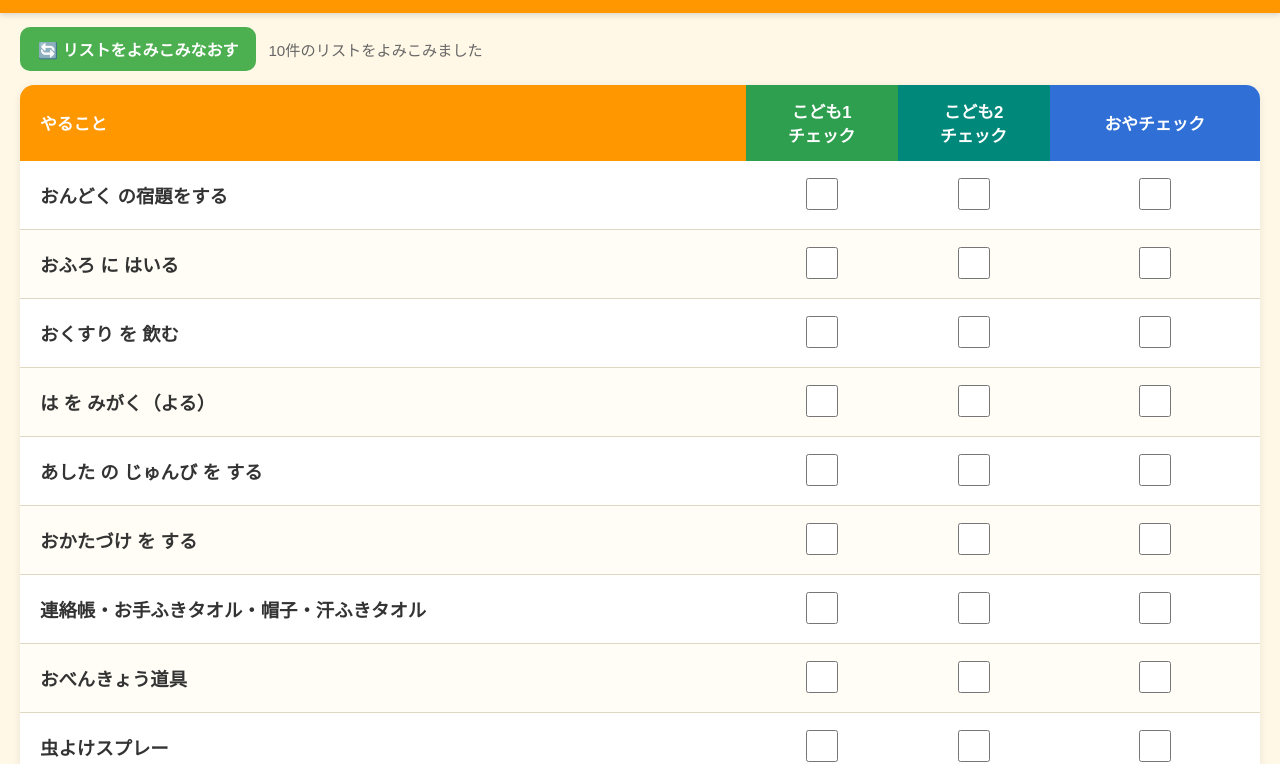
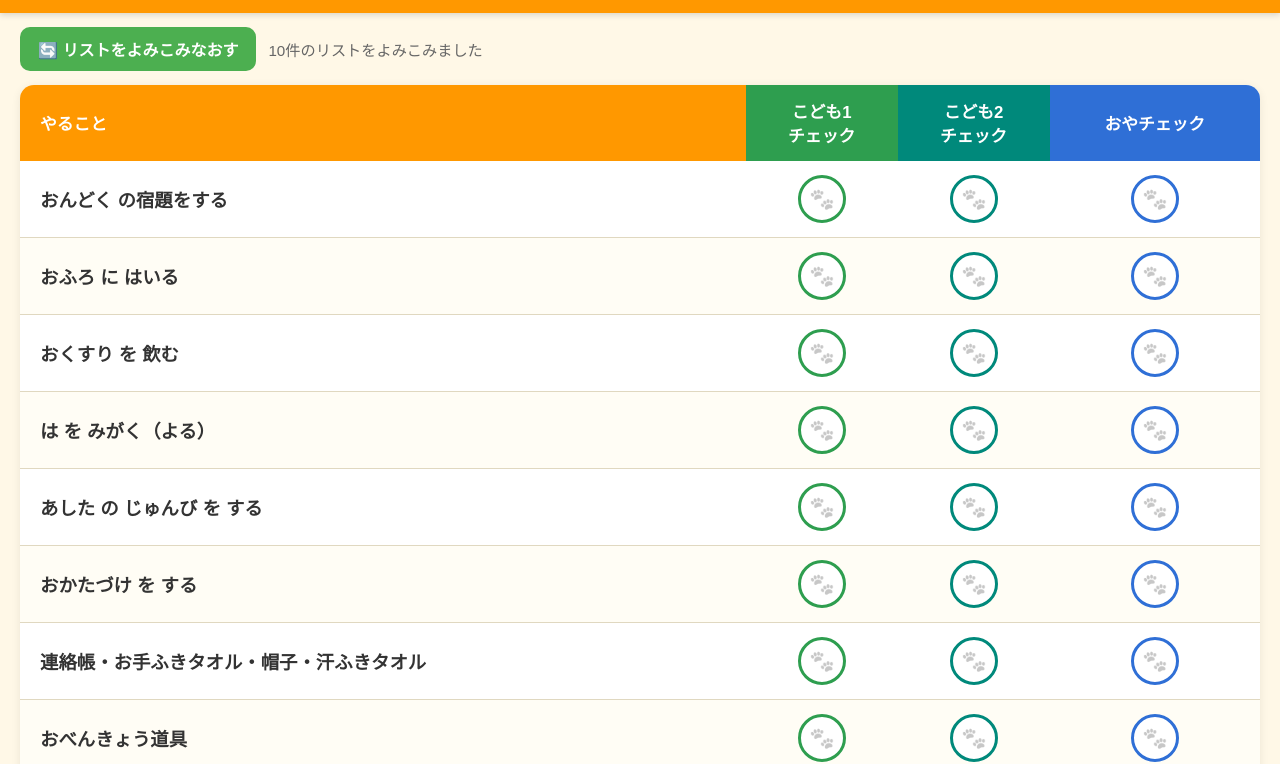
Before and after one commit to amanorox/familytodo, a plain HTML site: page index.html in a window 1280 px wide. Shown: the part 59-823 px from the top of the page. Drawn offline with Linux system fonts and the light colour scheme.

Commit message:
feat: Implement cat-stamp styled checkboxes with interactive animations

```diff
--- a/app.js
+++ b/app.js
@@ -132,29 +132,41 @@ function renderTable(tasks, state) {
     taskTd.className = "task-cell";
     taskTd.textContent = task;
 
+    // 猫スタンプ風チェックボックスを1個作る（見た目用の label + span を追加）
+    function createCatStampCheck(checkboxClass, stampClass) {
+      const label = document.createElement("label");
+      label.className = `cat-stamp ${stampClass}`;
+      const input = document.createElement("input");
+      input.type = "checkbox";
+      input.className = checkboxClass;
+      const mark = document.createElement("span");
+      mark.className = "stamp-mark";
+      mark.setAttribute("aria-hidden", "true");
+      label.appendChild(input);
+      label.appendChild(mark);
+      return { label, input };
+    }
+
     const child1Td = document.createElement("td");
     child1Td.className = "col-check";
-    const child1Check = document.createElement("input");
-    child1Check.type = "checkbox";
-    child1Check.className = "child-check child1-check";
+    const child1Stamp = createCatStampCheck("child-check child1-check", "cat-stamp-child1");
+    const child1Check = child1Stamp.input;
     child1Check.checked = !!entry.child1;
-    child1Td.appendChild(child1Check);
+    child1Td.appendChild(child1Stamp.label);
 
     const child2Td = document.createElement("td");
     child2Td.className = "col-check";
-    const child2Check = document.createElement("input");
-    child2Check.type = "checkbox";
-    child2Check.className = "child-check child2-check";
+    const child2Stamp = createCatStampCheck("child-check child2-check", "cat-stamp-child2");
+    const child2Check = child2Stamp.input;
     child2Check.checked = !!entry.child2;
-    child2Td.appendChild(child2Check);
+    child2Td.appendChild(child2Stamp.label);
 
     const parentTd = document.createElement("td");
     parentTd.className = "col-check";
-    const parentCheck = document.createElement("input");
-    parentCheck.type = "checkbox";
-    parentCheck.className = "parent-check";
+    const parentStamp = createCatStampCheck("parent-check", "cat-stamp-parent");
+    const parentCheck = parentStamp.input;
     parentCheck.checked = !!entry.parent;
-    parentTd.appendChild(parentCheck);
+    parentTd.appendChild(parentStamp.label);
 
     function updateRowStyle() {
       const bothChildrenDone = child1Check.checked && child2Check.checked;
--- a/style.css
+++ b/style.css
@@ -211,19 +211,104 @@ tbody tr.all-done {
   font-weight: normal;
 }
 
-input[type="checkbox"] {
-  width: 32px;
-  height: 32px;
+/* ===== 猫スタンプ風チェックボックス ===== */
+
+.cat-stamp {
+  position: relative;
+  display: inline-flex;
+  align-items: center;
+  justify-content: center;
+  width: 48px;
+  height: 48px;
+  border-radius: 50%;
   cursor: pointer;
-  accent-color: var(--child1-color);
+  background: #fff;
+  border: 3px solid var(--child1-color);
+  box-shadow: inset 0 0 0 2px #fff;
+  transition: transform 0.12s ease, box-shadow 0.12s ease;
 }
 
-.child2-check {
-  accent-color: var(--child2-color);
+.cat-stamp:active {
+  transform: scale(0.9);
 }
 
-.parent-check {
-  accent-color: var(--parent-color);
+.cat-stamp input[type="checkbox"] {
+  position: absolute;
+  inset: 0;
+  width: 100%;
+  height: 100%;
+  margin: 0;
+  opacity: 0;
+  cursor: pointer;
+}
+
+.cat-stamp .stamp-mark {
+  font-size: 1.5rem;
+  line-height: 1;
+  opacity: 0.35;
+  filter: grayscale(1);
+  transform: scale(0.85) rotate(0deg);
+  transition: opacity 0.15s ease, filter 0.15s ease, transform 0.15s ease;
+  user-select: none;
+}
+
+.cat-stamp .stamp-mark::before {
+  content: "🐾";
+}
+
+.cat-stamp input:checked ~ .stamp-mark {
+  opacity: 1;
+  filter: none;
+  animation: stamp-pop 0.35s ease;
+}
+
+.cat-stamp input:checked ~ .stamp-mark::before {
+  content: "😺";
+}
+
+.cat-stamp input:focus-visible ~ .stamp-mark {
+  outline: 3px solid #333;
+  outline-offset: 2px;
+  border-radius: 50%;
+}
+
+@keyframes stamp-pop {
+  0% {
+    transform: scale(0.4) rotate(-25deg);
+  }
+  55% {
+    transform: scale(1.25) rotate(8deg);
+  }
+  75% {
+    transform: scale(0.92) rotate(-4deg);
+  }
+  100% {
+    transform: scale(1) rotate(0deg);
+  }
+}
+
+.cat-stamp-child1 {
+  border-color: var(--child1-color);
+}
+
+.cat-stamp-child1 input:checked ~ .stamp-mark {
+  text-shadow: 0 0 6px var(--child1-color);
+}
+
+.cat-stamp-child2 {
+  border-color: var(--child2-color);
+}
+
+.cat-stamp-child2 input:checked ~ .stamp-mark {
+  text-shadow: 0 0 6px var(--child2-color);
+}
+
+.cat-stamp-parent {
+  border-color: var(--parent-color);
+}
+
+.cat-stamp-parent input:checked ~ .stamp-mark {
+  text-shadow: 0 0 6px var(--parent-color);
 }
 
 .empty-msg {
@@ -418,9 +503,13 @@ input[type="checkbox"] {
     font-size: 0.95rem;
     padding: 10px 4px;
   }
-  input[type="checkbox"] {
-    width: 26px;
-    height: 26px;
+  .cat-stamp {
+    width: 36px;
+    height: 36px;
+    border-width: 2px;
+  }
+  .cat-stamp .stamp-mark {
+    font-size: 1.1rem;
   }
   .edit-link {
     font-size: 0.85rem;
```
